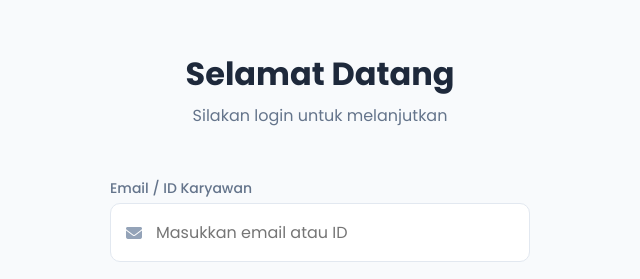
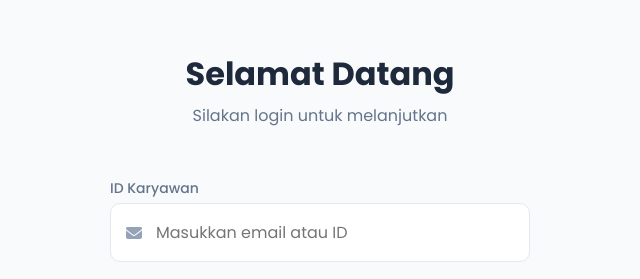
Before and after one commit to mspirul-gif/absenmsp, a plain HTML site: page index.html in a window 1280 px wide. Shown: the top 279 px of the page, 616-1256 px from the left. Drawn offline with Linux system fonts and the light colour scheme.

Commit message:
index.html

```diff
--- a/index.html
+++ b/index.html
@@ -60,7 +60,7 @@
                 </div>
                 <form id="login-form" class="login-form">
                     <div class="input-group">
-                        <label for="login-email">Email / ID Karyawan</label>
+                        <label for="login-email">ID Karyawan</label>
                         <div class="input-wrapper">
                             <i class="fas fa-envelope"></i>
                             <input type="text" id="login-email" placeholder="Masukkan email atau ID" required>
```
